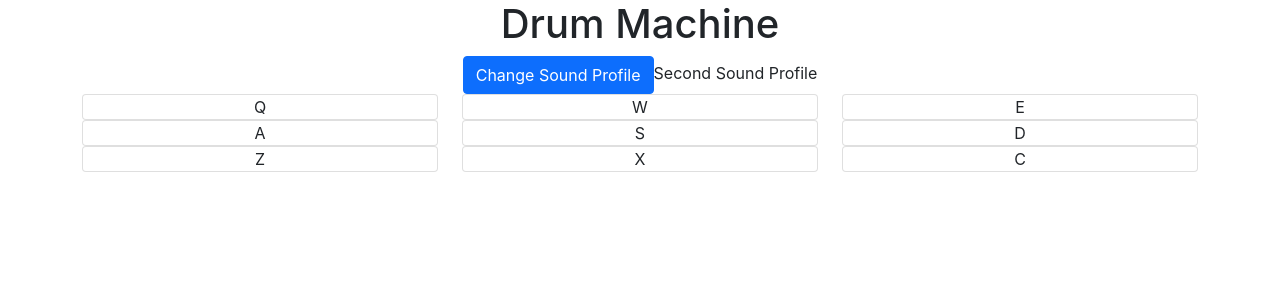
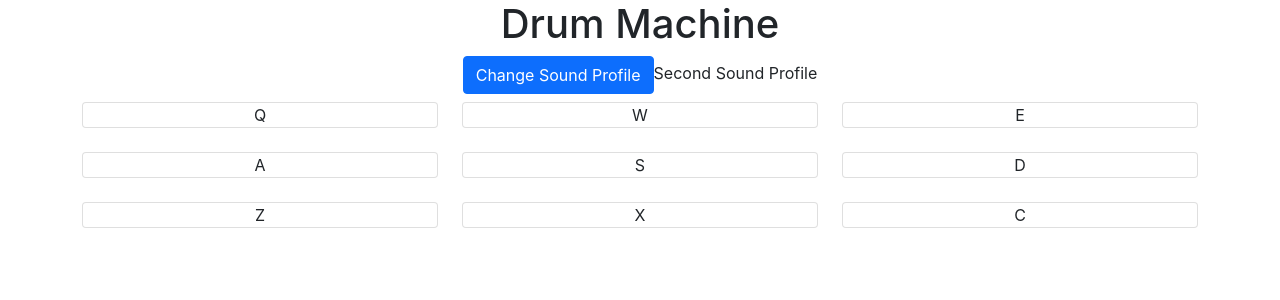
Before and after one commit to AlexNYC25/drumMachine, a React (Create React App) app: page / in a window 1280 px wide. Shown: the top 300 px of the page. Built offline with nearby package versions, Linux system fonts and the light colour scheme.

Commit message:
added drum square class

```diff
--- a/src/App.css
+++ b/src/App.css
@@ -36,3 +36,6 @@
     transform: rotate(360deg);
   }
 }
+
+.drum-square{
+}
--- a/src/App.js
+++ b/src/App.js
@@ -182,7 +182,7 @@ function App() {
         <div className="row">
           {keycodes.map((keyCode)=> {
               return (
-              <div className="col-md-4">
+              <div className="col-md-4 drum-square pb-3 pt-2">
                 <div
                   className="card"
                   onClick={() => sampleClick({keyCode})}
```
